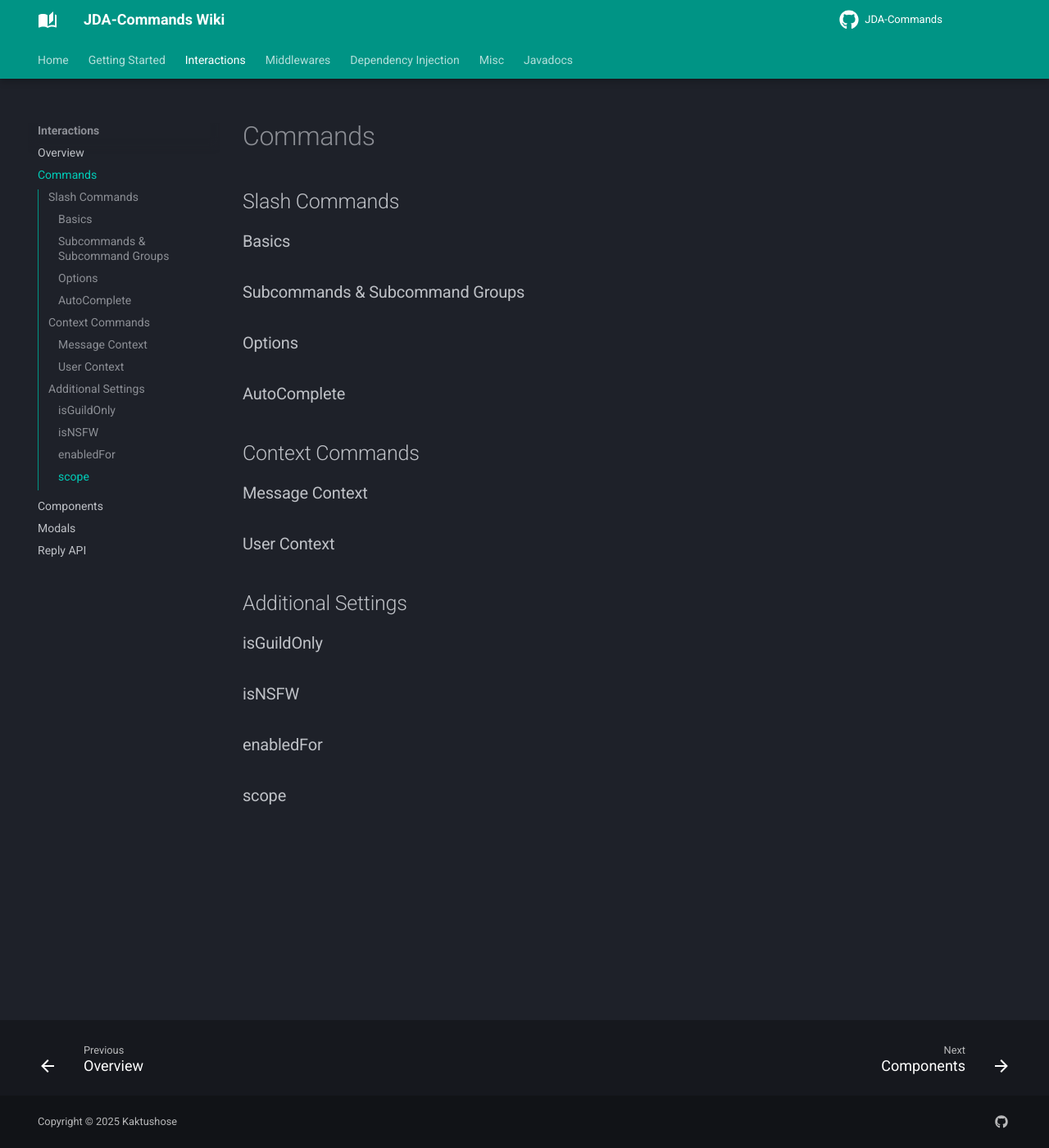
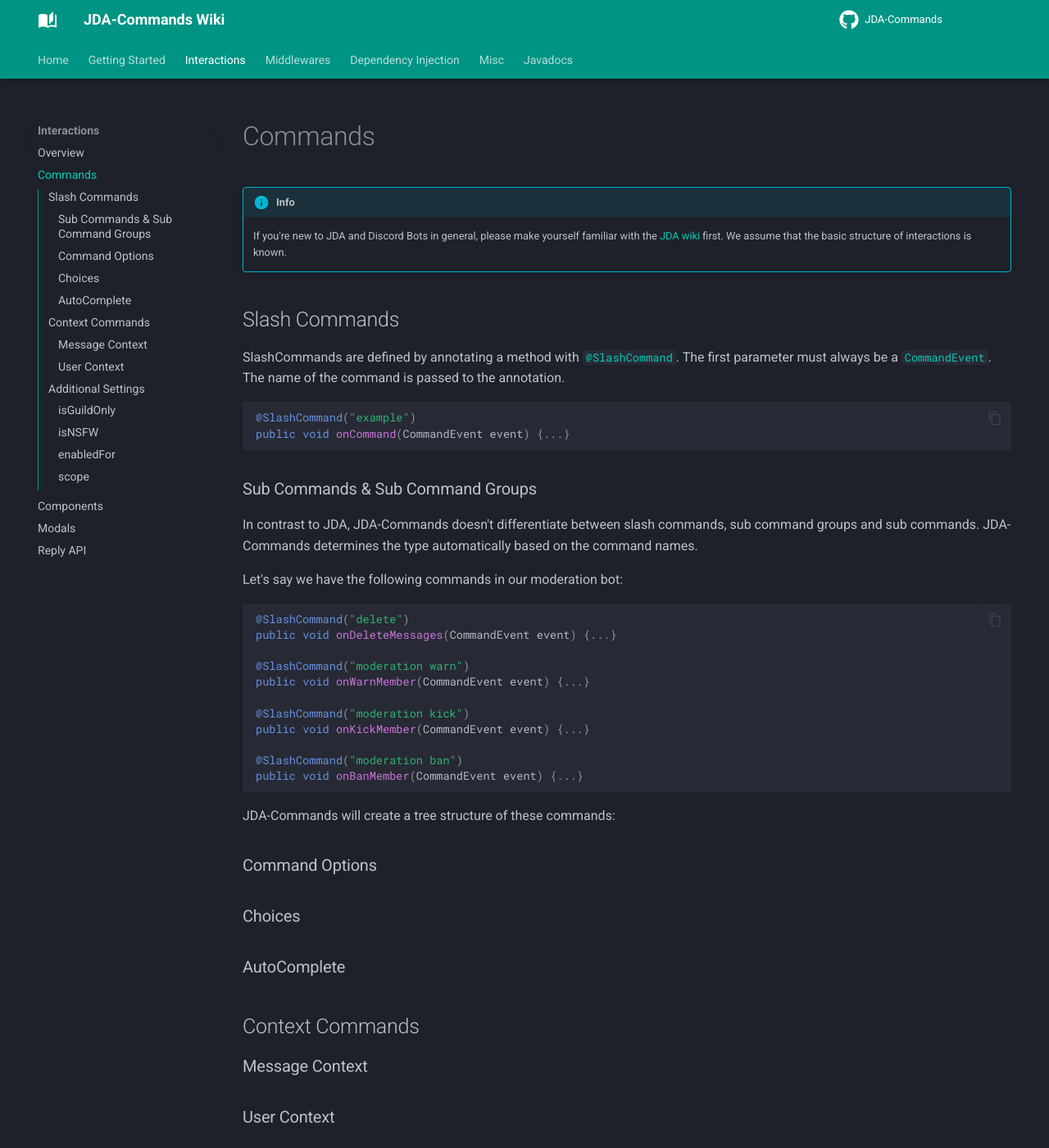
Before and after one commit to Kaktushose/jda-commands, an MkDocs documentation site: the page built from docs/interactions/commands.md, in a window 1280 px wide and 1400 px high. Shown: the whole window at 82% size. Built offline with MkDocs 1.6.1 and Material for MkDocs 9.7.7, drawn with Linux system fonts in a browser that asks for light colours; comment, search, counter and statistics services are not loaded.

Commit message:
first pass on commands wiki

````diff
--- a/docs/interactions/commands.md
+++ b/docs/interactions/commands.md
@@ -1,8 +1,39 @@
 # Commands
+!!! info
+    If you're new to JDA and Discord Bots in general, please make yourself familiar with the
+    [JDA wiki](https://jda.wiki/using-jda/interactions/) first. We assume that the basic structure of interactions is known.
+
 ## Slash Commands
-### Basics
-### Subcommands & Subcommand Groups
-### Options
+SlashCommands are defined by annotating a method with [`@SlashCommand`](https://kaktushose.github.io/jda-commands/javadocs/latest/jda.commands/com/github/kaktushose/jda/commands/annotations/interactions/SlashCommand.html).
+The first parameter must always be a [`CommandEvent`](https://kaktushose.github.io/jda-commands/javadocs/latest/jda.commands/com/github/kaktushose/jda/commands/dispatching/events/interactions/CommandEvent.html).
+The name of the command is passed to the annotation.
+```java
+@SlashCommand("example")
+public void onCommand(CommandEvent event) {...}
+```
+### Sub Commands & Sub Command Groups
+In contrast to JDA, JDA-Commands doesn't differentiate between slash commands, sub command groups and sub commands.
+JDA-Commands determines the type automatically based on the command names.
+
+Let's say we have the following commands in our moderation bot:
+```java
+@SlashCommand("delete")
+public void onDeleteMessages(CommandEvent event) {...}
+
+@SlashCommand("moderation warn")
+public void onWarnMember(CommandEvent event) {...}
+
+@SlashCommand("moderation kick")
+public void onKickMember(CommandEvent event) {...}
+
+@SlashCommand("moderation ban")
+public void onBanMember(CommandEvent event) {...}
+```
+JDA-Commands will create a tree structure of these commands:
+
+
+### Command Options
+### Choices
 ### AutoComplete
 ## Context Commands
 ### Message Context
````
Also changed, not shown: 1 other file.
